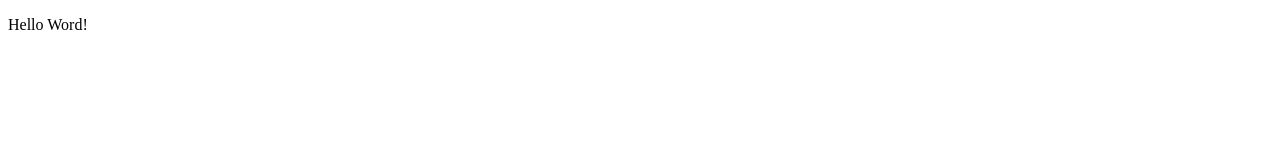
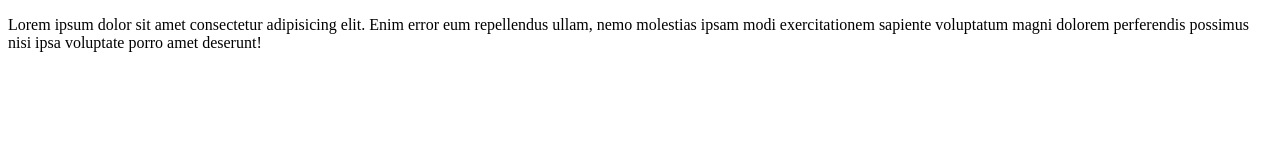
Before and after one commit to juanruthes/studion-projeto, a website: page src/index.html in a window 1280 px wide. Drawn offline with Linux system fonts and the light colour scheme.

Commit message:
feat(index): created the index.html boilerplate

```diff
--- a/package.json
+++ b/package.json
@@ -4,6 +4,7 @@
   "description": "Homepage for Studion Events provider and services.",
   "main": "src/index.html",
   "scripts": {
+    "start": "npx live-server src/",
     "test": "echo \"Error: no test specified\" && exit 1"
   },
   "repository": {
--- a/src/index.html
+++ b/src/index.html
@@ -1,11 +1,16 @@
 <!DOCTYPE html>
-<html lang="">
+<html lang="pt-BR">
   <head>
     <meta charset="UTF-8" />
     <meta name="viewport" content="width=device-width, initial-scale=1.0" />
-    <title>Document</title>
+    <title>Studion</title>
   </head>
   <body>
-    <p>Hello Word!</p>
+    <p>
+      Lorem ipsum dolor sit amet consectetur adipisicing elit. Enim error eum
+      repellendus ullam, nemo molestias ipsam modi exercitationem sapiente
+      voluptatum magni dolorem perferendis possimus nisi ipsa voluptate porro
+      amet deserunt!
+    </p>
   </body>
 </html>
```
